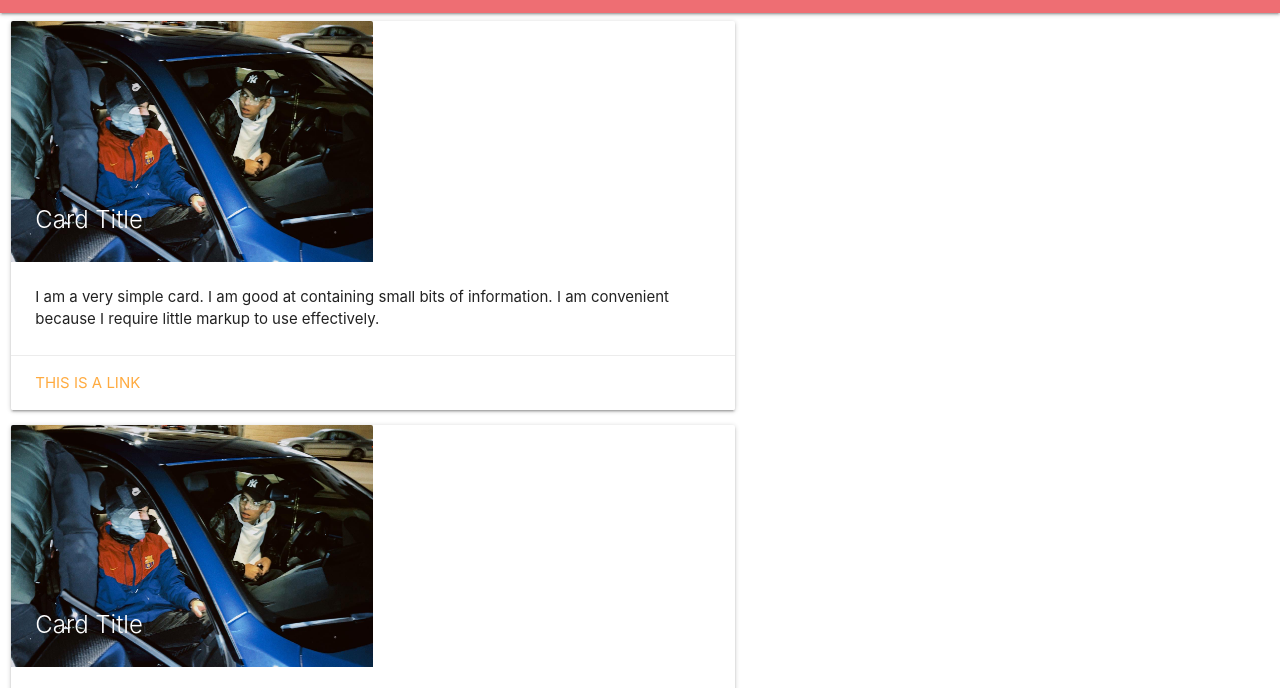
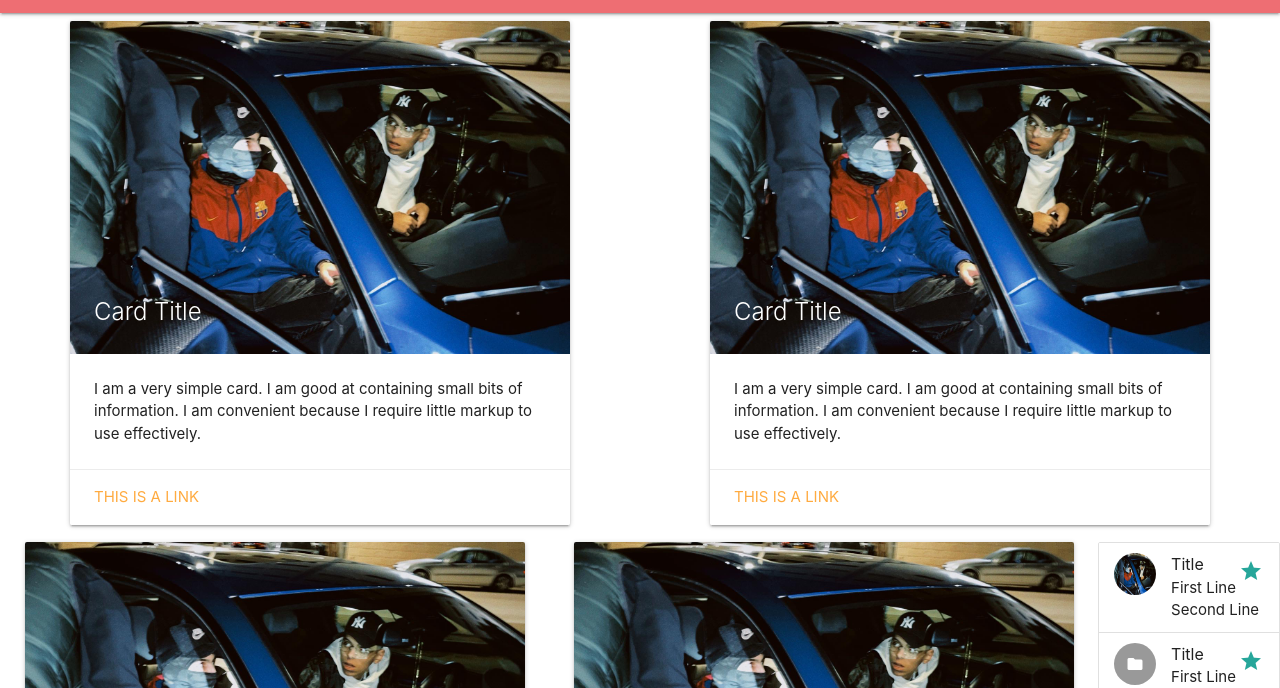
Before and after one commit to Ibrahims168/class-web-page-, a plain HTML site: page index.html in a window 1280 px wide. Shown: the part 67-755 px from the top of the page. Drawn offline with nearby package versions, Linux system fonts and the light colour scheme.

Commit message:
edit web

```diff
--- a/index.html
+++ b/index.html
@@ -50,8 +50,7 @@
 
 
         <div class="subContainer">
-            <div class="row">
-                <div class="col s12 m7">
+
             <div class="card">
                 <div class="card-image">
                     <img src="images/IMG_1362.JPG">
@@ -104,8 +103,6 @@
                     <a href="#">This is a link</a>
                 </div>
             </div>
-                </div>
-            </div>
 
 
 
@@ -148,12 +145,14 @@
 
 
 
+        </div>
         <footer class="page-footer">
             <div class="container">
                 <div class="row">
                     <div class="col l6 s12">
                         <h5 class="white-text">Footer Content</h5>
-                            <p class="grey-text text-lighten-4">You can use rows and columns here to organize your footer
+                        <p class="grey-text text-lighten-4">You can use rows and columns here to organize your
+                            footer
                             content.</p>
                     </div>
                     <div class="col l4 offset-l2 s12">
@@ -168,7 +167,6 @@
                 </div>
             </div>
         </footer>
-            </div>
 
     </div>
 
--- a/style.css
+++ b/style.css
@@ -17,11 +17,19 @@ main {
     display: grid;
     justify-items: center;
     align-items: center;
-    grid-template-columns: 1fr 1fr;
+    grid-template-columns: 1fr;
     align-items: center;
     justify-items: center;
 }
 .subContainer{
-      height: 90vh;
-      width: 100vw;
+    width: 100vw;
+    display: flex;
+     flex-wrap: wrap;
+
 }
+.card{
+    width: 500px;
+    margin-left: auto !important;
+    margin-right: auto !important;
+    margin-bottom: 10px !important;
+}
```
Lines whose indentation alone changed are shown as unchanged.
